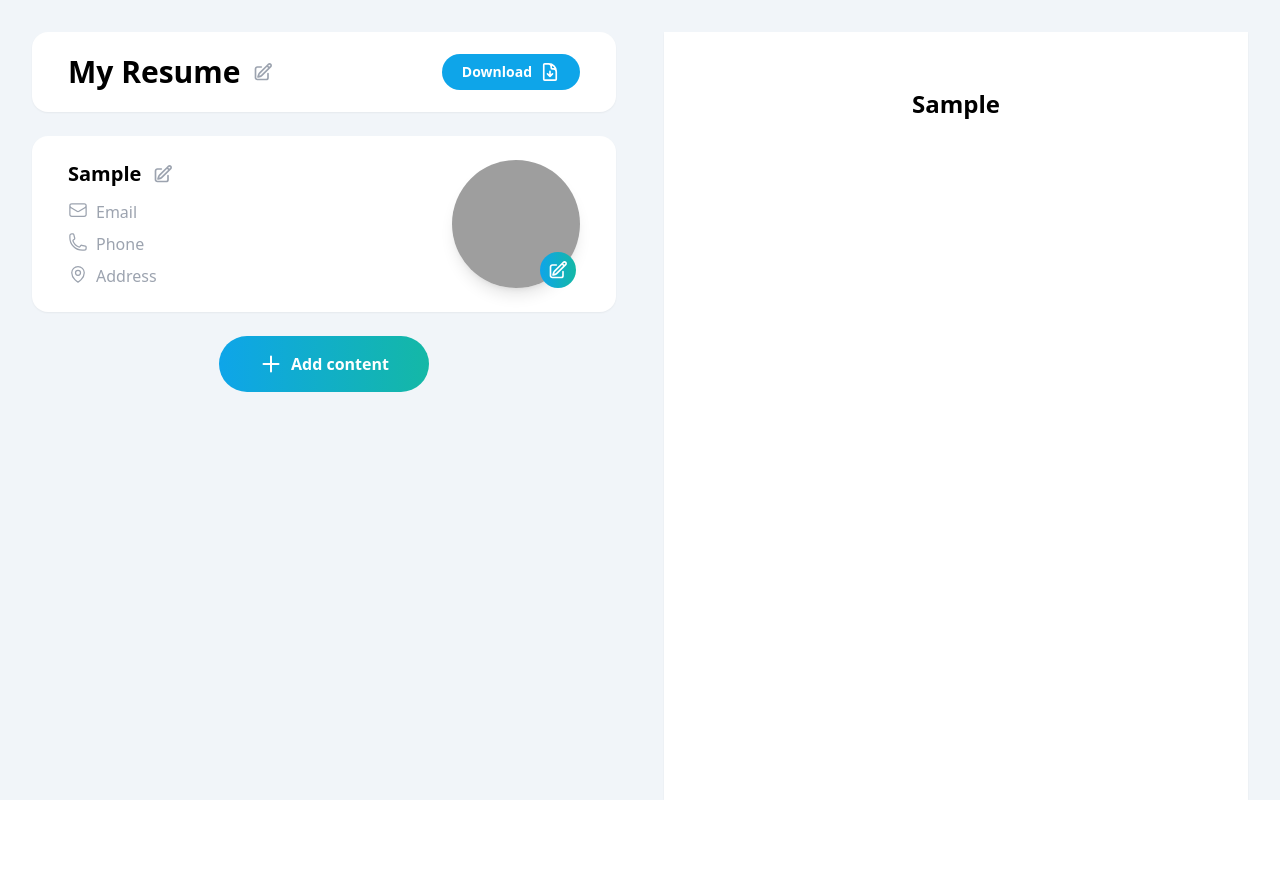
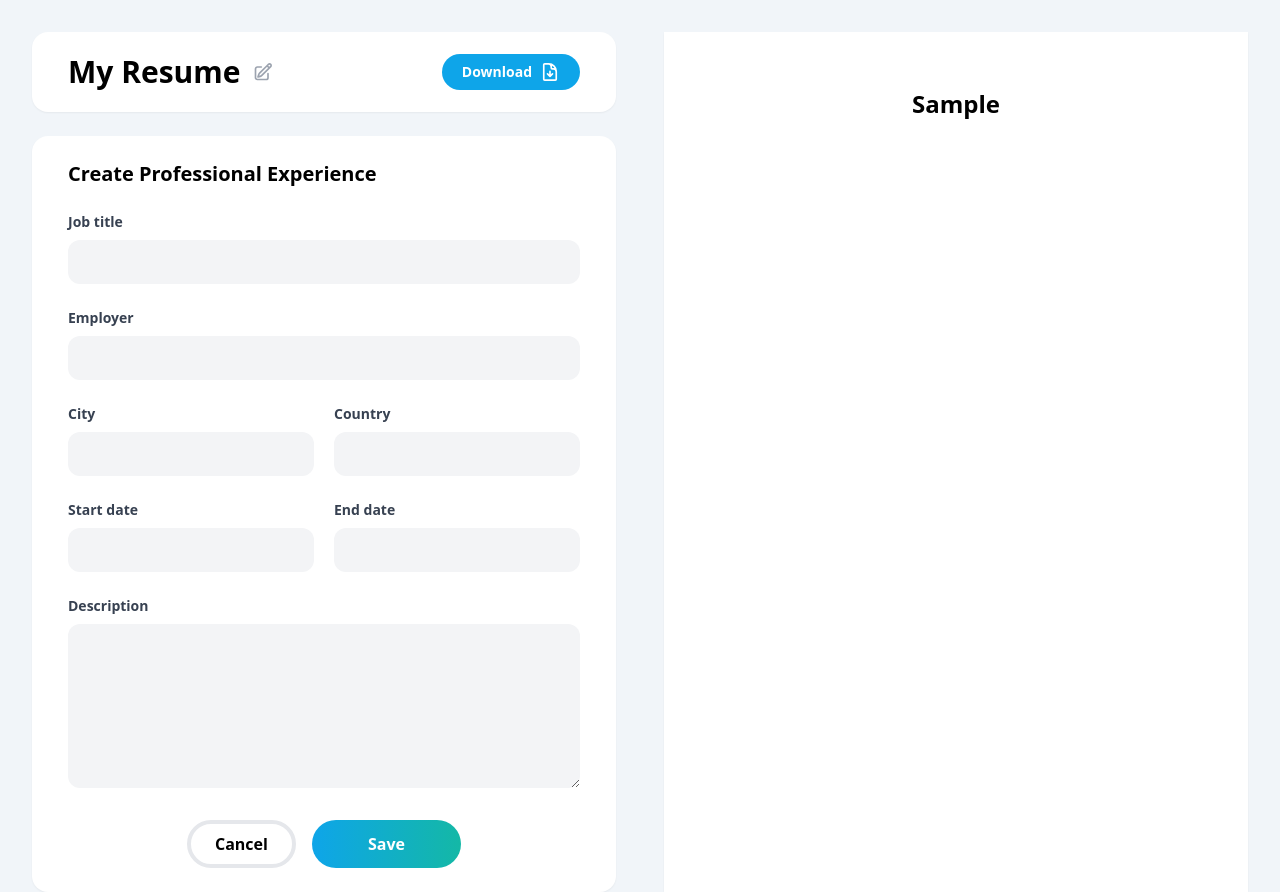
Before and after one commit to Nzha/cv-application, a React (Create React App) app: page / in a window 1280 px wide. Both pictures are taken after typing "Sample" into the empty fields and a click on the button "Save". Before the commit the page ends 800 px from the top, so only its background shows below. Built offline with nearby package versions, Linux system fonts and the light colour scheme; grey boxes are pictures that could not be loaded; the HTML template or start-up script is replaced by a standard one.

Commit message:
Adapt form to education

```diff
--- a/src/components/CVEdit/CVEdit.js
+++ b/src/components/CVEdit/CVEdit.js
@@ -11,7 +11,10 @@
 function CVEdit({ user, setUser, avatar, setAvatar }) {
   const [mainPage, setMainPage] = useState(user.name ? true : false);
   const [persoInfoForm, setPersoInfoForm] = useState(false);
-  const [proExpForm, setProExpForm] = useState(false);
+  const [proExpForm, setProExpForm] = useState({
+    show: false,
+    content: 'proExp',
+  });
 
   return (
     <div className="flex flex-col gap-6">
--- a/src/components/CVEdit/Modal.js
+++ b/src/components/CVEdit/Modal.js
@@ -40,7 +40,9 @@
               <div className="grid grid-cols-1 gap-5 sm:grid-cols-2">
                 <div
                   className="cursor-pointer rounded-lg bg-gray-100 px-4 py-5 transition-all hover:scale-[1.02] hover:opacity-90"
-                  onClick={() => setProExpForm(true)}
+                  onClick={() =>
+                    setProExpForm({ show: true, content: 'proExp' })
+                  }
                 >
                   <div className="flex gap-2">
                     <div className="font-semibold">Professional Experience</div>
@@ -52,7 +54,7 @@
                 <div
                   className="cursor-pointer rounded-lg bg-gray-100 px-4 py-5 transition-all hover:scale-[1.02] hover:opacity-90"
                   onClick={() => {
-                    setProExpForm(true);
+                    setProExpForm({ show: true, content: 'education' });
                   }}
                 >
                   <div className="flex gap-2">
--- a/src/components/CVEdit/ProExpForm.js
+++ b/src/components/CVEdit/ProExpForm.js
@@ -46,19 +46,20 @@
   return (
     <div className="cursor-pointer rounded-2xl bg-white py-6 px-9 shadow-sm">
       <div className="text-xl font-semibold">
-        {proExpForm.editMode
-          ? 'Edit Professional Experience'
-          : 'Create Professional Experience'}
+        {proExpForm.editMode ? 'Edit' : 'Create'}{' '}
+        {proExpForm.content === 'proExp'
+          ? 'Professional Experience'
+          : 'Education'}
       </div>
       <form onSubmit={handleSubmit}>
         <label
           className="mb-2 mt-6 block text-sm font-bold text-gray-700"
           htmlFor="job-title"
         >
-          Job title
+          {proExpForm.content === 'proExp' ? 'Job title' : 'Degree'}
         </label>
         <input
-          name="jobTitle"
+          name={proExpForm.content === 'proExp' ? 'jobTitle' : 'degree'}
           className="block w-full appearance-none rounded-xl bg-gray-100 py-3 px-4 leading-tight focus:outline-none"
           id="job-title"
           type="text"
@@ -70,10 +71,10 @@
           className="mb-2 mt-6 block text-sm font-bold text-gray-700"
           htmlFor="employer"
         >
-          Employer
+          {proExpForm.content === 'proExp' ? 'Employer' : 'School'}
         </label>
         <input
-          name="employer"
+          name={proExpForm.content === 'proExp' ? 'employer' : 'school'}
           className="block w-full appearance-none rounded-xl bg-gray-100 py-3 px-4 leading-tight focus:outline-none"
           id="employer"
           type="text"
--- a/src/components/CVEdit/ProExpList.js
+++ b/src/components/CVEdit/ProExpList.js
@@ -26,7 +26,12 @@
 
 function ProExp({ proExp, user, setUser, setProExpForm }) {
   function handleEdit(id) {
-    setProExpForm({ show: true, editMode: true, editId: id });
+    setProExpForm({
+      show: true,
+      content: 'proExp',
+      editMode: true,
+      editId: id,
+    });
   }
 
   function handleDelete(id) {
```
